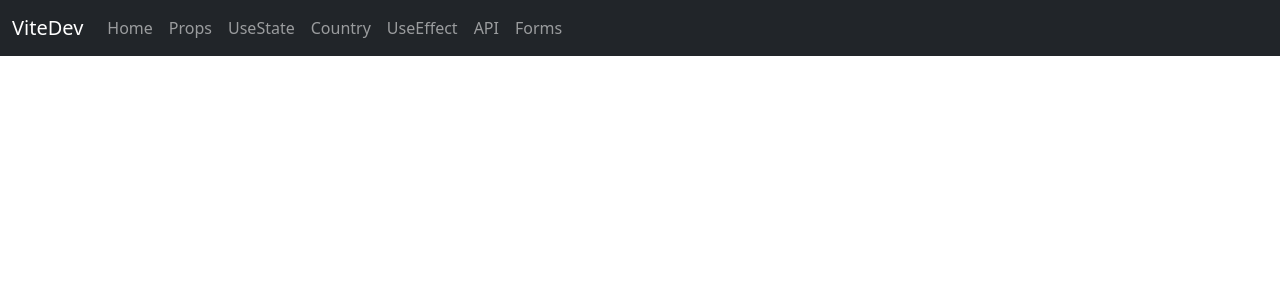
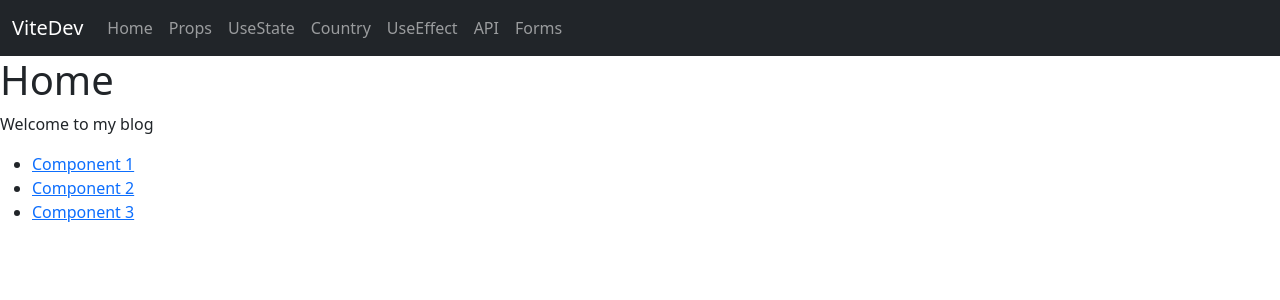
Before and after one commit to night-slayer18/vitedev, a React (Vite) app: page /home in a window 1280 px wide. Shown: the top 300 px of the page. Built offline with nearby package versions, Linux system fonts and the light colour scheme.

Commit message:
child routing

```diff
--- a/src/App.jsx
+++ b/src/App.jsx
@@ -11,12 +11,21 @@ import Country from './components/Country';
 import Effect from './components/Effect';
 import ApiCall from './components/ApiCall';
 import Forms from './components/Forms';
+import Home from './components/Home';
+import Component1 from './components/childs/Component1';
+import Component2 from './components/childs/Component2';
+import Component3 from './components/childs/Component3';
 function App() {
   return (
     <>
       <BrowserRouter>
         <Navbar/>
         <Routes>
+          <Route exact path="/home" element={<Home/>}>
+            <Route exact path="component1" element={<Component1/>} />
+            <Route exact path="component2" element={<Component2/>} />
+            <Route exact path="component3" element={<Component3/>} />
+          </Route>
           <Route exact path="/props" element={<Product/>} />
           <Route exact path="/user" element={<User/>} />
           <Route exact path="/country" element={<Country/>} />
--- /dev/null
+++ b/src/components/Home.jsx
@@ -0,0 +1,27 @@
+import { Link, Outlet } from "react-router-dom"
+
+const Home = () => {
+  return (
+    <div>
+        <h1>Home</h1>
+        <p>Welcome to my blog</p>
+        {/* child routing */}
+        <div className="child">
+            <ul>
+                <li>
+                    <Link to="/home/component1">Component 1</Link>
+                </li>
+                <li>
+                    <Link to="/home/component2">Component 2</Link>
+                </li>
+                <li>
+                    <Link to="/home/component3">Component 3</Link>
+                </li>
+            </ul>
+        </div>
+        <Outlet/>
+    </div>
+  )
+}
+
+export default Home
--- a/src/components/Navbar.jsx
+++ b/src/components/Navbar.jsx
@@ -12,7 +12,7 @@ const Navbar = () => {
             <div className="collapse navbar-collapse" id="navbarSupportedContent">
             <ul className="navbar-nav me-auto mb-2 mb-lg-0">
                 <li className="nav-item">
-                <Link className="nav-link" aria-current="page" to="/">Home</Link>
+                <Link className="nav-link" aria-current="page" to="/home">Home</Link>
                 </li>
                 <li className="nav-item">
                 <Link className="nav-link" to="/props">Props</Link>
--- /dev/null
+++ b/src/components/childs/Component1.jsx
@@ -0,0 +1,9 @@
+const Component1 = () => {
+  return (
+    <div>
+      <h1>Component 1</h1>
+    </div>
+  )
+}
+
+export default Component1
--- /dev/null
+++ b/src/components/childs/Component2.jsx
@@ -0,0 +1,9 @@
+const Component2 = () => {
+  return (
+    <div>
+      <h1>Component 2</h1>
+    </div>
+  )
+}
+
+export default Component2
--- /dev/null
+++ b/src/components/childs/Component3.jsx
@@ -0,0 +1,9 @@
+const Component3 = () => {
+  return (
+    <div>
+      <h1>Component 3</h1>
+    </div>
+  )
+}
+
+export default Component3
```
